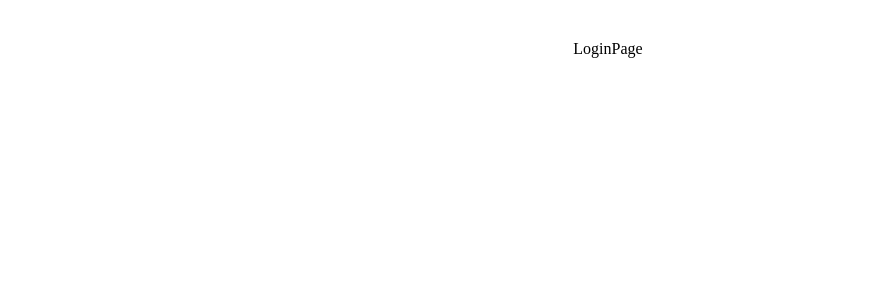
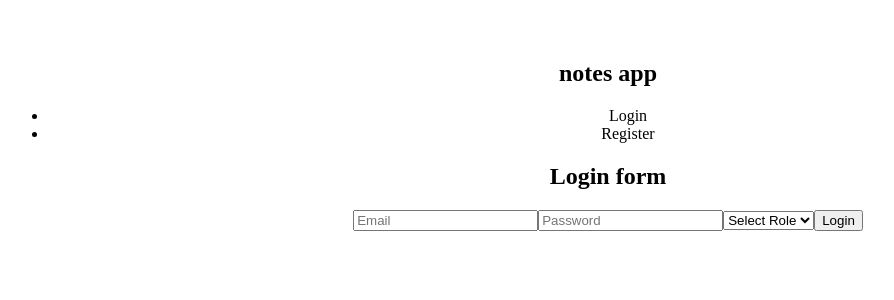
Before and after one commit to raj2410p/Doodle-drop, a React (Vite) app in the folder client/: page /login in a window 1280 px wide. Shown: the top 300 px of the page, without its empty margins (32-926 px from the left). Built offline with nearby package versions, Linux system fonts and the light colour scheme.

Commit message:
updated commit

```diff
--- a/client/src/App.jsx
+++ b/client/src/App.jsx
@@ -1,29 +1,47 @@
-import { HomePage } from './Components/HomePage'
-import { LoginPage } from './Components/LoginPage'
-import {Admin} from './Components/dashboard/Admin'
-import {Customer}from './Components/dashboard/Customer'
-import { BrowserRouter, Routes, Route } from 'react-router-dom';
+import { BrowserRouter as Router, Routes, Route } from 'react-router-dom';
+import { HomePage } from './Components/HomePage';
+import { LoginPage } from './Components/LoginPage';
+import { Admin } from './Components/dashboard/Admin';
+import { Customer } from './Components/dashboard/Customer';
+import { Register } from './Components/RegisterPage';
+import ProtectedRoute from './Components/ProtectedRoute';
+import {Navbar }from './Components/Navbar';
 
-import './App.css'
+import './App.css';
 
 function App() {
-
   return (
-    <>
-      <BrowserRouter>
+    <Router>
+       <Navbar />
       <main>
         <Routes>
-            {/* Add more neccesary  Routes*/}
           <Route path="/" element={<HomePage />} />
           <Route path="/login" element={<LoginPage />} />
-            <Route path="/admin" element={<Admin />} />
-            <Route path="/Customer" element={<Customer />} />
+          <Route path="/register" element={<Register />} />
 
+          {/* Protected Admin Route */}
+          <Route
+            path="/admin"
+            element={
+              <ProtectedRoute roleRequired="admin">
+                <Admin />
+              </ProtectedRoute>
+            }
+          />
+
+          {/* Protected Customer Route */}
+          <Route
+            path="/Customer"
+            element={
+              <ProtectedRoute roleRequired="user">
+                <Customer />
+              </ProtectedRoute>
+            }
+          />
         </Routes>
       </main>
-      </BrowserRouter>
-    </>
-  )
+    </Router>
+  );
 }
 
-export default App
+export default App;
--- a/client/src/Components/HomePage.jsx
+++ b/client/src/Components/HomePage.jsx
@@ -6,7 +6,7 @@ import axios from 'axios'
   const [data, setData] = useState(null);
 
   useEffect(() => {
-    axios.get("http://localhost:3001/api/notes")
+    axios.get("http://localhost:3001/")
       .then((response) => setData(response.data))
       .catch((error) => console.error("Error fetching data:", error));
   }, []);
@@ -16,7 +16,7 @@ import axios from 'axios'
 
     <div>
       <h1>API Data</h1>
-      {data ? <pre>{JSON.stringify(data,  2)}</pre> : "Loading..."}
+      {data ? <pre>{JSON.stringify(data, null, 2)}</pre> : "Loading..."}
     </div>
 
     </>
--- a/client/src/Components/LoginPage.jsx
+++ b/client/src/Components/LoginPage.jsx
@@ -1,8 +1,66 @@
-import React from 'react'
+import React, { useState } from 'react';
+import { useNavigate } from 'react-router-dom';
+import axios from 'axios';
 
 export const LoginPage = () => {
+  const navigate = useNavigate();
+  const [form, setForm] = useState({ name: '', email: '', password: '', role: '' });
+
+  const handleChange = (e) => {
+    setForm({ ...form, [e.target.name]: e.target.value });
+  };
+
+  const handleSubmit = async (e) => {
+    e.preventDefault();
+    try {
+      const res = await axios.post('http://localhost:3001/api/users/login', form);
+      const { token, role } = res.data;
+
+      localStorage.setItem('token', token);
+      localStorage.setItem('role', role);
+      axios.defaults.headers.common['Authorization'] = `Bearer ${token}`;
+
+      // Redirect based on role
+      if (role === 'admin') navigate('/dashboard/Admin');
+      else navigate('/Customer');
+    } catch (err) {
+      console.error(err);
+      alert('Login failed.');
+    }
+  };
+
   return (
-    <div>LoginPage</div>
-  )
-}
-export default LoginPage
+    <form onSubmit={handleSubmit}>
+      <h2>Login form</h2>
+      <input
+        type="email"
+        name="email"
+        placeholder="Email"
+        value={form.email}
+        onChange={handleChange}
+        required
+      />
+      <input
+        type="password"
+        name="password"
+        placeholder="Password"
+        value={form.password}
+        onChange={handleChange}
+        required
+      />
+      <select
+        name="role"
+        value={form.role}
+        onChange={handleChange}
+        required
+      >
+        <option value="">Select Role</option>
+        <option value="user">User</option>
+        <option value="admin">Admin</option>
+      </select>
+      <button type="submit">Login</button>
+    </form>
+  );
+};
+
+export default LoginPage;
--- /dev/null
+++ b/client/src/Components/Navbar.jsx
@@ -0,0 +1,37 @@
+import React from 'react';
+import { useNavigate } from 'react-router-dom';
+
+ export const Navbar = () => {
+  const navigate = useNavigate();
+  const token = localStorage.getItem('token');
+  const role = localStorage.getItem('role');
+
+  const handleLogout = () => {
+    localStorage.removeItem('token');
+    localStorage.removeItem('role');
+    navigate('/login');
+  };
+
+  return (
+    <nav>
+      <h2>notes app</h2>
+      <ul>
+        {!token && (
+          <>
+            <li onClick={() => navigate('/login')}>Login</li>
+            <li onClick={() => navigate('/register')}>Register</li>
+          </>
+        )}
+        {token && (
+          <>
+            {role === 'admin' && <li onClick={() => navigate('/admin')}>Admin</li>}
+            {role === 'user' && <li onClick={() => navigate('/customer')}>Customer</li>}
+            <li onClick={handleLogout}>Logout</li>
+          </>
+        )}
+      </ul>
+    </nav>
+  );
+};
+
+export default Navbar;
--- /dev/null
+++ b/client/src/Components/ProtectedRoute.jsx
@@ -0,0 +1,19 @@
+import React from 'react';
+import { Navigate } from 'react-router-dom';
+
+const ProtectedRoute = ({ children, roleRequired }) => {
+  const token = localStorage.getItem('token');
+  const userRole = localStorage.getItem('role');
+
+  if (!token) {
+    return <Navigate to="/login" />;
+  }
+
+  if (roleRequired && userRole !== roleRequired) {
+    return <Navigate to="/" />;
+  }
+
+  return children;
+};
+
+export default ProtectedRoute;
--- /dev/null
+++ b/client/src/Components/RegisterPage.jsx
@@ -0,0 +1,33 @@
+// client/src/pages/Register.tsx
+import React, { useState } from 'react';
+import axios from 'axios';
+
+export const Register = () => {
+  const [form, setForm] = useState({ name: '', email: '', password: '' });
+
+  const handleChange = (e) => {
+    setForm({ ...form, [e.target.name]: e.target.value });
+  };
+
+  const handleSubmit = async (e) => {
+    e.preventDefault();
+    try {
+      const res = await axios.post('http://localhost:3001/api/users/register', form);
+      alert('Registered successfully!');
+    } catch (err) {
+      alert('Registration failed.');
+    }
+  };
+
+  return (
+    <form onSubmit={handleSubmit}>
+      <h2>Register</h2>
+      <input name="name" onChange={handleChange} placeholder="Name" />
+      <input name="email" onChange={handleChange} placeholder="Email" />
+      <input type="password" name="password" onChange={handleChange} placeholder="Password" />
+      <button type="submit">Register</button>
+    </form>
+  );
+};
+
+export default Register;
--- a/client/src/Components/dashboard/Admin.jsx
+++ b/client/src/Components/dashboard/Admin.jsx
@@ -2,7 +2,7 @@ import React from 'react'
 
 export const Admin = () => {
   return (
-    <div>Admin</div>
+    <div>Welcome,Admin</div>
   )
 }
 export default Admin
--- a/client/src/Components/dashboard/Customer.jsx
+++ b/client/src/Components/dashboard/Customer.jsx
@@ -1,8 +1,157 @@
-import React from 'react'
+import React, { useEffect, useState } from 'react';
+import axios from 'axios';
+import { useNavigate } from 'react-router-dom';
 
 export const Customer = () => {
+  const navigate = useNavigate();
+  const [notes, setNotes] = useState([]);
+  const [form, setForm] = useState({ title: '', content: '' });
+  const [editNoteId, setEditNoteId] = useState(null);
+  const [currentPage, setCurrentPage] = useState(1);
+  const notesPerPage = 10;
+
+  const token = localStorage.getItem('token');
+
+
+axios.get('http://localhost:3001/api/users/dashboard', {
+  headers: {
+    Authorization: `Bearer ${token}`,
+  },
+})
+  .then((response) => {
+    console.log(response.data);
+  })
+  .catch((error) => {
+    console.error('Error fetching data:', error);
+    navigate('/login');
+  });
+  // Setup headers once
+  // const headers = {
+  //   headers: {
+  //     Authorization: `Bearer ${token}`,
+  //   },
+  // };
+
+  // Fetch all notes
+  const fetchNotes = async () => {
+    try {
+      const res = await axios.get('http://localhost:3001/api/notes', headers);
+      setNotes(res.data.reverse()); // reverse to show latest first
+    } catch (err) {
+      console.error(err);
+      navigate('/login');
+    }
+  };
+
+  useEffect(() => {
+    if (!token) return navigate('/login');
+    fetchNotes();
+  }, []);
+
+  const handleChange = (e) => {
+    setForm({ ...form, [e.target.name]: e.target.value });
+  };
+
+  const handleSubmit = async (e) => {
+    e.preventDefault();
+    try {
+      if (editNoteId) {
+        await axios.put(`http://localhost:3001/api/notes/${editNoteId}`, form, headers);
+      } else {
+        await axios.post('http://localhost:3001/api/notes', form, headers);
+      }
+      setForm({ title: '', content: '' });
+      setEditNoteId(null);
+      fetchNotes();
+    } catch (err) {
+      console.error(err);
+    }
+  };
+
+  const handleEdit = (note) => {
+    setForm({ title: note.title, content: note.content });
+    setEditNoteId(note._id);
+  };
+
+  const handleDelete = async (id) => {
+    if (!window.confirm("Are you sure you want to delete this note?")) return;
+    try {
+      await axios.delete(`http://localhost:3001/api/notes/${id}`, headers);
+      fetchNotes();
+    } catch (err) {
+      console.error(err);
+    }
+  };
+
+  const logout = () => {
+    localStorage.clear();
+    navigate('/login');
+  };
+
+  // Pagination
+  const indexOfLast = currentPage * notesPerPage;
+  const indexOfFirst = indexOfLast - notesPerPage;
+  const currentNotes = notes.slice(indexOfFirst, indexOfLast);
+  const totalPages = Math.ceil(notes.length / notesPerPage);
+
   return (
-    <div>Customer</div>
-  )
-}
-export default Customer
+    <div style={{ padding: '1rem' }}>
+      <h2>User Dashboard - Notes</h2>
+      <button onClick={logout} style={{ marginBottom: '1rem' }}>Logout</button>
+
+      {/* Add or Edit Note Form */}
+      <form onSubmit={handleSubmit} style={{ marginBottom: '2rem' }}>
+        <input
+          type="text"
+          name="title"
+          placeholder="Title"
+          value={form.title}
+          onChange={handleChange}
+          required
+        />
+        <textarea
+          name="content"
+          placeholder="Content"
+          value={form.content}
+          onChange={handleChange}
+          required
+        ></textarea>
+        <button type="submit">{editNoteId ? 'Update' : 'Add'} Note</button>
+      </form>
+
+      {/* Notes Grid */}
+      <div style={{ display: 'grid', gridTemplateColumns: 'repeat(auto-fill, minmax(220px, 1fr))', gap: '1rem' }}>
+        {currentNotes.map(note => (
+          <div key={note._id} style={{ padding: '1rem', border: '1px solid #ccc', borderRadius: '8px' }}>
+            <h4>{note.title}</h4>
+            <p>{note.content}</p>
+            <button onClick={() => handleEdit(note)}>Edit</button>
+            <button onClick={() => handleDelete(note._id)} style={{ marginLeft: '0.5rem' }}>Delete</button>
+          </div>
+        ))}
+      </div>
+
+      {/* Pagination */}
+      <div style={{ marginTop: '1rem', textAlign: 'center' }}>
+        {Array.from({ length: totalPages }, (_, index) => (
+          <button
+            key={index}
+            style={{
+              margin: '0 0.25rem',
+              backgroundColor: currentPage === index + 1 ? '#007BFF' : '#ddd',
+              color: currentPage === index + 1 ? '#fff' : '#000',
+              padding: '0.5rem',
+              border: 'none',
+              borderRadius: '4px',
+              cursor: 'pointer',
+            }}
+            onClick={() => setCurrentPage(index + 1)}
+          >
+            {index + 1}
+          </button>
+        ))}
+      </div>
+    </div>
+  );
+};
+export default Customer;
```
Also changed, not shown: 1 other file (tests, documents, lock files or other folders). Lines whose indentation alone changed are shown as unchanged.
